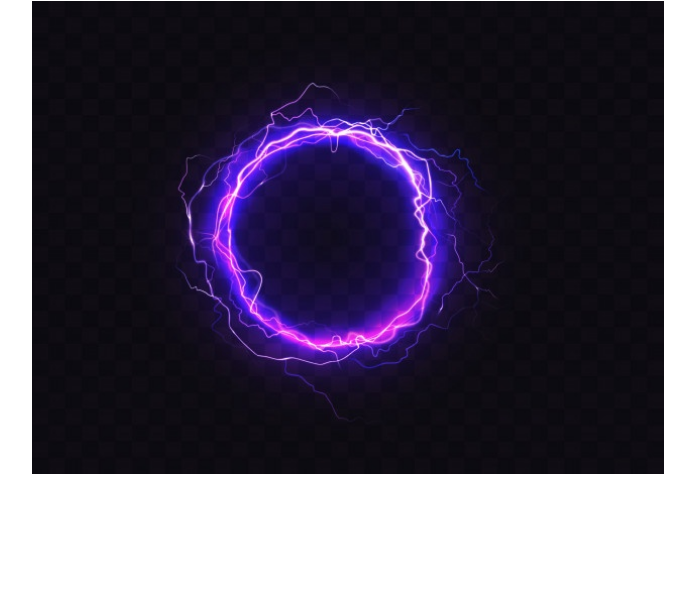
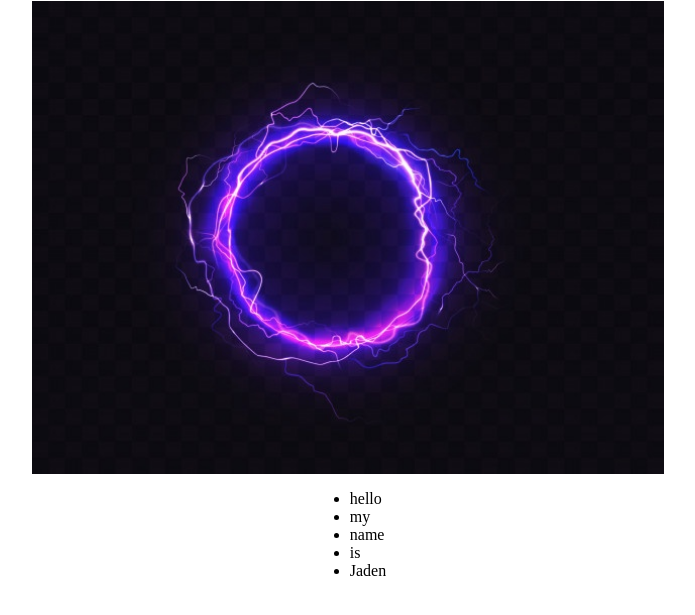
Before and after one commit to jaden0747/jaden0747.github.io, a plain HTML site: page index.html in a window 1280 px wide. Shown: the part 87-702 px from the top of the page, without its empty margins (292-987 px from the left). Drawn offline with Linux system fonts and the light colour scheme.

Commit message:
add resource

```diff
--- a/index.html
+++ b/index.html
@@ -1,10 +1,9 @@
 <!DOCTYPE html>
 
 <html>
+
 <head>
       <meta charset="utf-8" />
-          <meta name="author" content="Jaden Ha" />
-          <title>Welcome</title>
       <link rel="stylesheet" href="style.css" />
 </head>
 
@@ -15,5 +14,15 @@
       <div>
             <img src="image/pic.png" width="50%" height="50%" />
       </div>
+      <div>
+            <ul>
+                  <li>hello</li>
+                  <li>my</li>
+                  <li>name</li>
+                  <li>is</li>
+                  <li>Jaden</li>
+            </ul>
+      </div>
 </body>
+
 </html>
--- a/style.css
+++ b/style.css
@@ -1,5 +1,5 @@
 div {
-     display: flex;
-     justify-content: center;
-     background-color: white;
+      display: flex;
+      justify-content: center;
+      background-color: white;
 }
```
Also changed, not shown: server.js (+5 -3 lines), main.js (line endings or trailing spaces), 2 other files. Lines whose indentation alone changed are shown as unchanged.
